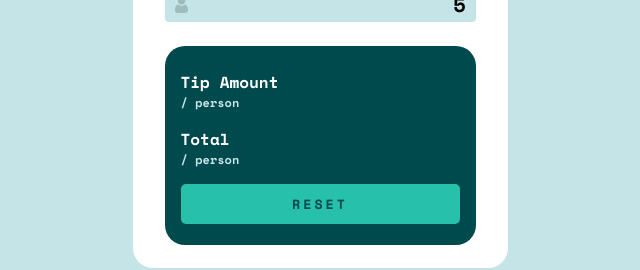
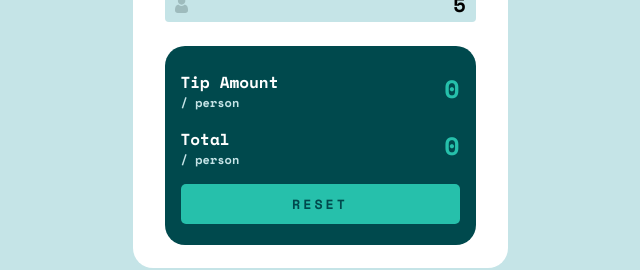
Before and after one commit to Markevo5150/Tip-Calculator-App, a React (Vite) app: page / in a window 1280 px wide. Shown: the part 456-726 px from the top of the page, without its empty margins (320-960 px from the left). Built offline with nearby package versions, Linux system fonts and the light colour scheme.

Commit message:
styles almost done

```diff
--- a/src/App.scss
+++ b/src/App.scss
@@ -97,6 +97,10 @@ label {
 .results-section__tip-amount {
   @include whiteP;
 }
+.results-section__tip-total {
+  @include cyanP;
+  font-size: 25px;
+}
 .results-section__person-amount {
   @include grayP;
 }
@@ -105,6 +109,10 @@ label {
 }
 .results-section__total-person {
   @include grayP;
+}
+.results-section__total {
+  @include cyanP;
+  font-size: 25px;
 }
 .resetBtn {
   margin-bottom: 1rem;
--- a/src/App.tsx
+++ b/src/App.tsx
@@ -59,7 +59,7 @@ export default function App() {
                 <p className="results-section__person-amount">/ person</p>
               </div>
               <div>
-                <p className="results-section__tip-total"></p>
+                <p className="results-section__tip-total">0</p>
               </div>
             </div>
 
@@ -69,7 +69,7 @@ export default function App() {
                 <p className="results-section__total-person">/ person</p>
               </div>
               <div>
-                <p className="results-section__total"></p>
+                <p className="results-section__total">0</p>
               </div>
             </div>
             <button className="resetBtn">RESET</button>
--- a/src/styles/mixins.scss
+++ b/src/styles/mixins.scss
@@ -35,6 +35,10 @@
   color: var(--White);
   font-size: 16px;
 }
+@mixin cyanP() {
+  color: var(--StrongCyan);
+  font-size: 16px;
+}
 
 @mixin grayP() {
   color: var(--LightGrayishCyan);
```
